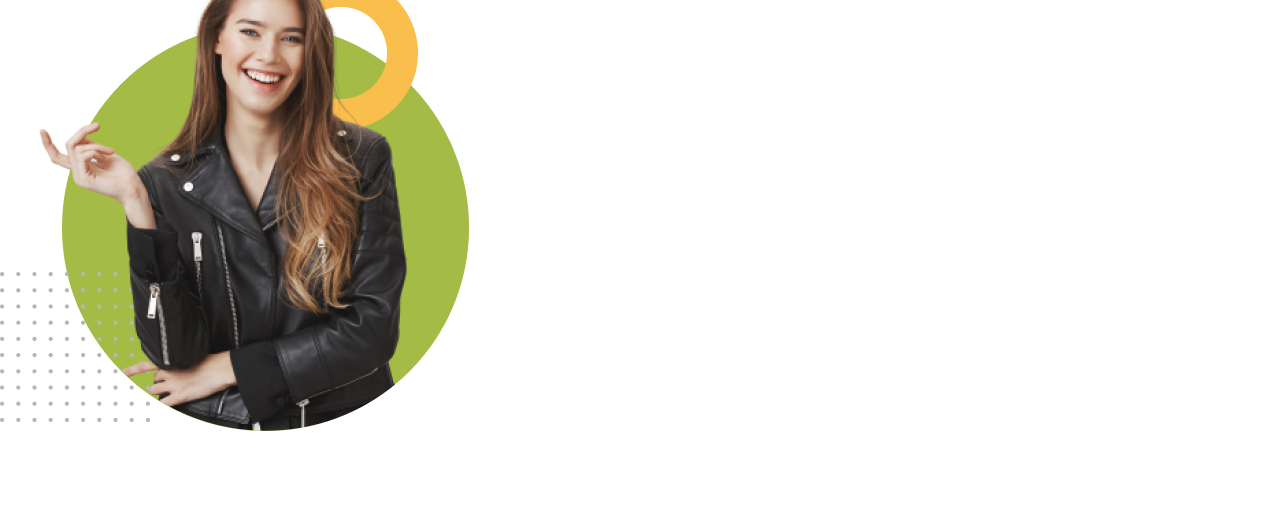
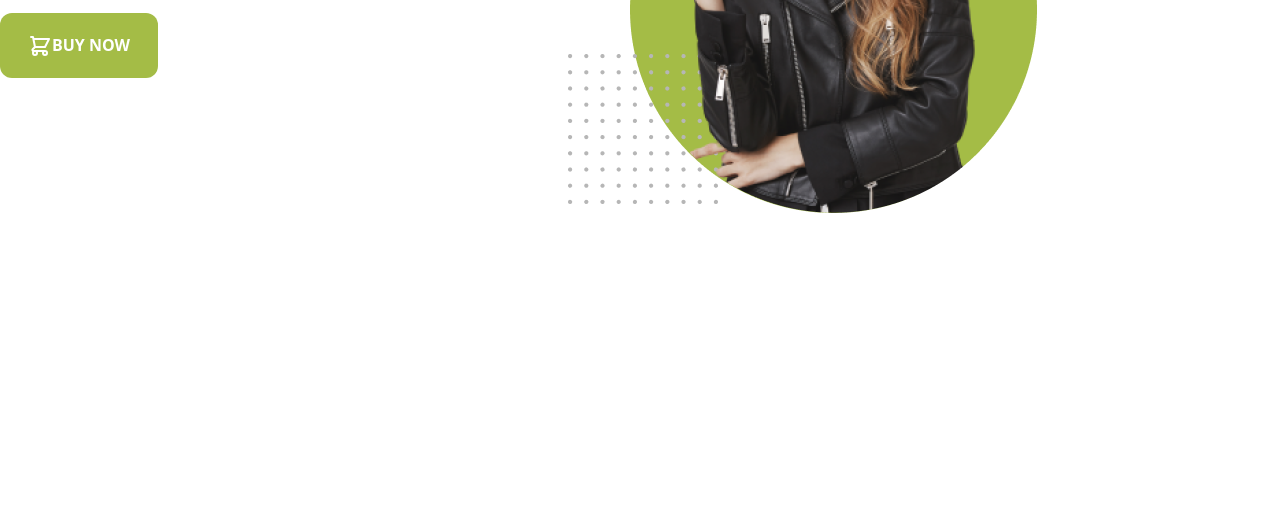
Before and after one commit to nazmulshaharin/penguin, a plain HTML site: page index.html in a window 1280 px wide. Shown: the part 274-800 px from the top of the page. Drawn offline with nearby package versions, Linux system fonts and the light colour scheme.

Commit message:
bbsdhduyweyyw

```diff
--- a/index.html
+++ b/index.html
@@ -21,7 +21,7 @@
 </head>
 <body>
   <header>
-    <section class="container mx-auto">
+    <section class="container mx-auto flex items-center">
     <div class="space-y-4">
       <h1 class="text-5xl uppercase font-bold">
         <span class="text-yellow-400">Be the Penguins</span>
```
